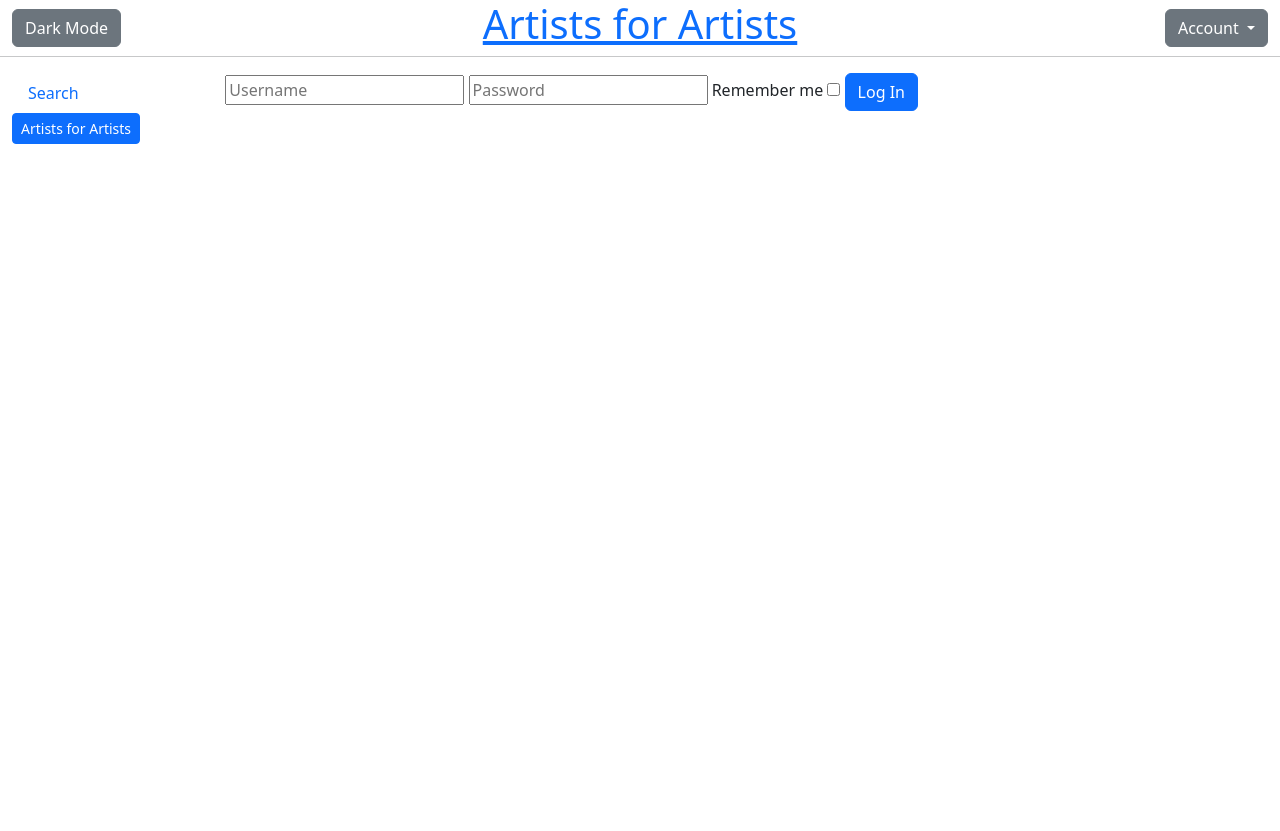
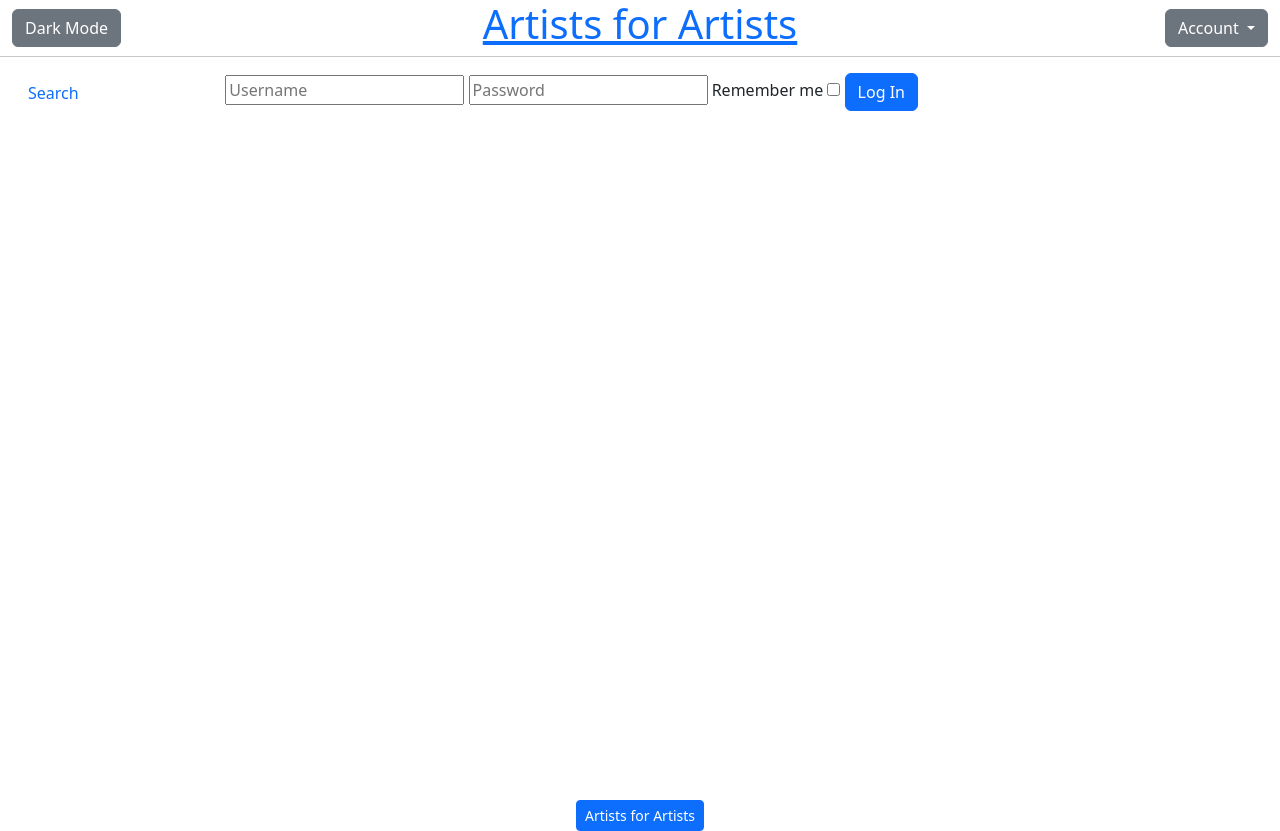
Before and after one commit to RiotMachine/ArtistsForArtists, a Flask app: a page that uses ArtistsForArtists/templates/template.html in a window 1280 px wide. Before the commit the page ends 144 px from the top, so only its background shows below. Run offline with Flask 3, Linux system fonts and the light colour scheme; parts of the project's set-up code (start-up, migrations or seed data) failed here and were passed over; some libraries are stand-ins or nearby versions.

Commit message:
Moved homepage button to footer; pushed footer below viewport; wrapping sidebar as horizontal bar at md; removed unnecessary 3rd column in main section; extended sidebar to go all the way from header to footer.

```diff
--- a/ArtistsForArtists/templates/template.html
+++ b/ArtistsForArtists/templates/template.html
@@ -18,7 +18,9 @@
         {% block head %}{% endblock %}
     </head>
     <body>
-        <div class="container-fluid">
+        <!--This solution was helpful for pushing the footer below the viewport-->
+        <!--https://stackoverflow.com/questions/75360163/vertical-align-a-footer-to-the-bottom-of-the-page-bootstrap-5#75362918-->
+        <div class="container-fluid d-flex flex-column min-vh-100">
             <header>
                 <div class="row align-items-center">
                     <div class="col">
@@ -48,18 +50,15 @@
                     <hr>
                 </div>
             </header>
-            <div class="row">
-                <div class="col-md-2">
-                    <nav>
-                        <ul class="nav flex-column">
+            <div class="row flex-md-grow-1">
+                <div class="col-md-2 d-flex">
+                    <nav class="flex-grow-1">
+                        <ul class="nav flex-md-column justify-content-around">
                             {% block sidebar %}{% endblock %}
                         </ul>
-                        <a href="{{ url_for('homepage') }}" class="btn btn-primary btn-sm">
-                            Artists for Artists
-                        </a>
                     </nav>
                 </div>
-                <div class="col">
+                <div class="col-md-8">
                     <main>
                         <div class="row text-center">
                             <div class="col">
@@ -80,11 +79,19 @@
                         </div>
                     </main>
                 </div>
-                <div class="col-md-2"></div>
             </div>
-            <footer>
-            </footer>
         </div>
+        <footer class="mt-auto">
+            <div class="container">
+                <div class="row text-center">
+                    <div class="col">
+                        <a href="{{ url_for('homepage') }}" class="btn btn-primary btn-sm">
+                            Artists for Artists
+                        </a>
+                    </div>
+                </div>
+            </div>
+        </footer>
         <script src="https://cdn.jsdelivr.net/npm/bootstrap@5.3.7/dist/js/bootstrap.bundle.min.js"
             integrity="sha384-ndDqU0Gzau9qJ1lfW4pNLlhNTkCfHzAVBReH9diLvGRem5+R9g2FzA8ZGN954O5Q" crossorigin="anonymous"></script>
         {% block jquery %}{% endblock %}
```
